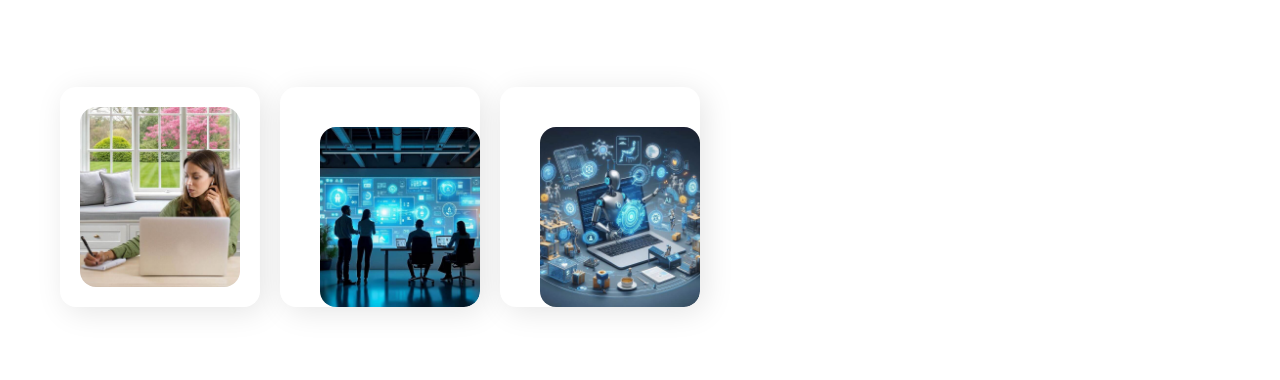
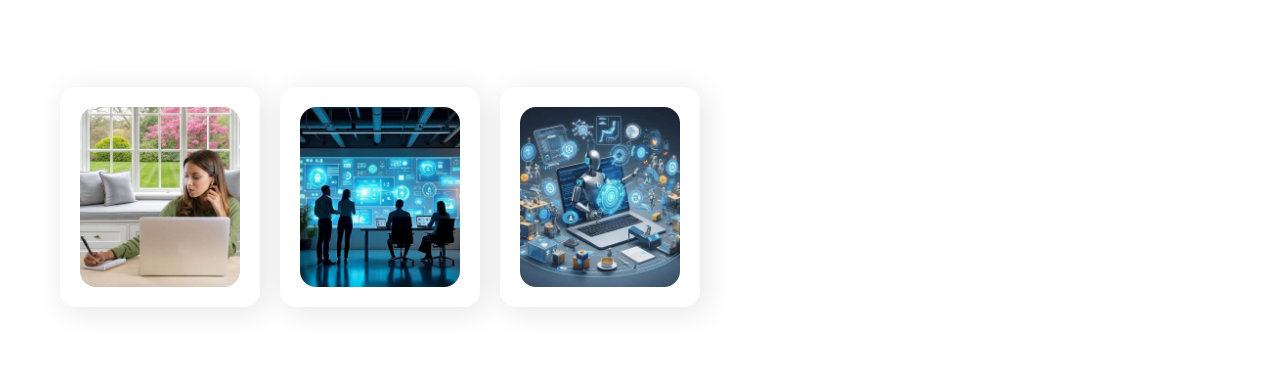
Before and after one commit to Merveille25/Devoire, a plain HTML site: page div.html in a window 1280 px wide. Shown: the part 420-800 px from the top of the page. Drawn offline with Linux system fonts and the light colour scheme.

Commit message:
Update style.css

```diff
--- a/style.css
+++ b/style.css
@@ -208,6 +208,8 @@ justify-content: center;
     justify-content: center;
     padding: 30px 60px;
     margin-top: -130
+    margin-left: auto;
+    margin-right: auto;
 }
 .image{
     width: 200px;
@@ -225,7 +227,7 @@ justify-content: center;
     height: 220px;
     border-radius: 1rem;
     box-shadow: 5px 5px 30px rgba(0,0,0,0.1);
-    padding: 40px;
+    padding: 20px;
     position: relative;
     cursor: pointer;
     overflow: hidden;
@@ -241,7 +243,7 @@ justify-content: center;
     position: relative;
     background-color: #fff;
     overflow: hidden;
-    padding: 40px;
+    padding: 20px;
 margin-left: -50px;
 
 }
```
